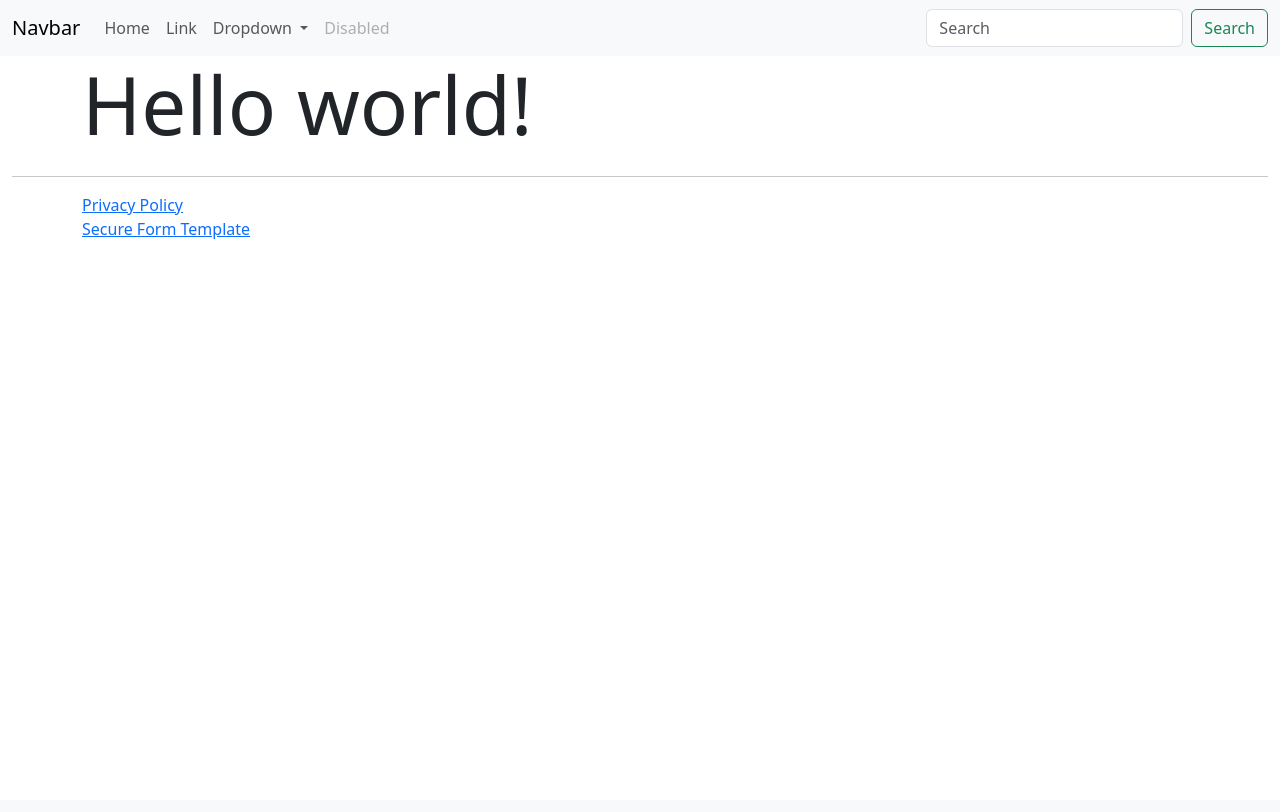
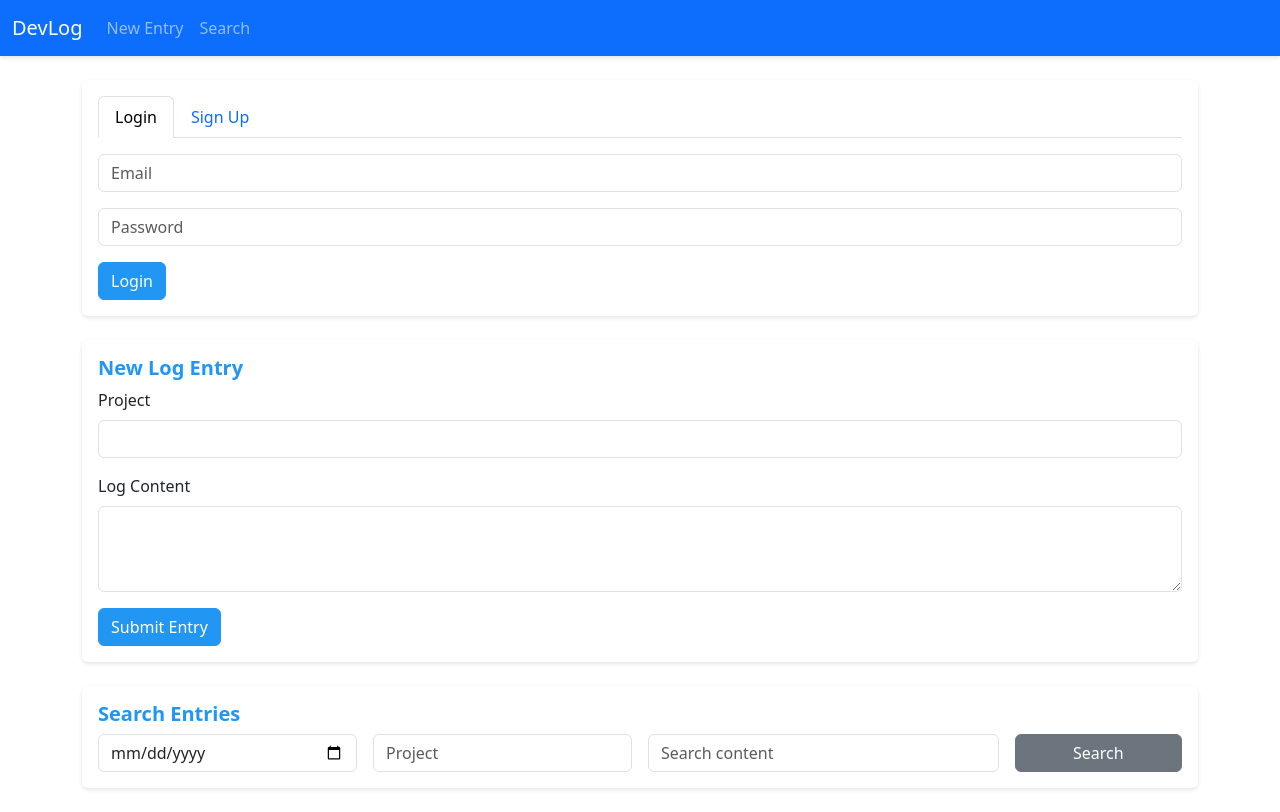
Before and after one commit to TempeHS/2025SE_Elliott.P_HSC, a Flask app: page / in a window 1280 px wide. Before the commit the page ends 239 px from the top, so only its background shows below. Run offline with Flask 3, Linux system fonts and the light colour scheme; some libraries are stand-ins or nearby versions.

Commit message:
rough template

```diff
--- a/main.py
+++ b/main.py
@@ -1,90 +1,132 @@
-from flask import Flask
-from flask import redirect
-from flask import render_template
-from flask import request
-from flask import jsonify
-import requests
-from flask_wtf import CSRFProtect
-from flask_csp.csp import csp_header
-import logging
+import os
+from flask import Flask, render_template, request, jsonify, session
+from flask_sqlalchemy import SQLAlchemy
+from flask_wtf.csrf import CSRFProtect
+from models import db, LogEntry, User
+from werkzeug.security import generate_password_hash, check_password_hash
+from datetime import datetime
 
-import userManagement as dbHandler
+app = Flask(__name__)
+app.config['SECRET_KEY'] = os.urandom(24)
 
-# Code snippet for logging a message
-# app.logger.critical("message")
+# Database setup
+basedir = os.path.abspath(os.path.dirname(__file__))
+os.makedirs('.databaseFiles', exist_ok=True)
+db_path = os.path.join(basedir, '.databaseFiles', 'devlog.db')
+app.config['SQLALCHEMY_DATABASE_URI'] = f'sqlite:///{db_path}'
+app.config['SQLALCHEMY_TRACK_MODIFICATIONS'] = False
 
-app_log = logging.getLogger(__name__)
-logging.basicConfig(
-    filename="security_log.log",
-    encoding="utf-8",
-    level=logging.DEBUG,
-    format="%(asctime)s %(message)s",
-)
+csrf = CSRFProtect(app)
+db.init_app(app)
 
-# Generate a unique basic 16 key: https://acte.ltd/utils/randomkeygen
-app = Flask(__name__)
-app.secret_key = b"_53oi3uriq9pifpff;apl"
-csrf = CSRFProtect(app)
+@app.route('/')
+def index():
+    return render_template('index.html')
 
+@app.route('/api/signup', methods=['POST'])
+def signup():
+    data = request.get_json()
 
-# Redirect index.html to domain root for consistent UX
-@app.route("/index", methods=["GET"])
-@app.route("/index.htm", methods=["GET"])
-@app.route("/index.asp", methods=["GET"])
-@app.route("/index.php", methods=["GET"])
-@app.route("/index.html", methods=["GET"])
-def root():
-    return redirect("/", 302)
+    if User.query.filter_by(email=data['email']).first():
+        return jsonify({'error': 'Email already registered'}), 400
 
+    user = User(
+        email=data['email'],
+        password_hash=generate_password_hash(data['password'])
+    )
+    db.session.add(user)
+    db.session.commit()
 
-@app.route("/", methods=["POST", "GET"])
-@csp_header(
-    {
-        # Server Side CSP is consistent with meta CSP in layout.html
-        "base-uri": "'self'",
-        "default-src": "'self'",
-        "style-src": "'self'",
-        "script-src": "'self'",
-        "img-src": "'self' data:",
-        "media-src": "'self'",
-        "font-src": "'self'",
-        "object-src": "'self'",
-        "child-src": "'self'",
-        "connect-src": "'self'",
-        "worker-src": "'self'",
-        "report-uri": "/csp_report",
-        "frame-ancestors": "'none'",
-        "form-action": "'self'",
-        "frame-src": "'none'",
-    }
-)
-def index():
-    return render_template("/index.html")
+    session['user_id'] = user.id
+    return jsonify({'message': 'Registration successful'})
 
+@app.route('/api/login', methods=['POST'])
+def login():
+    data = request.get_json()
+    user = User.query.filter_by(email=data['email']).first()
 
-@app.route("/privacy.html", methods=["GET"])
-def privacy():
-    return render_template("/privacy.html")
+    if user and check_password_hash(user.password_hash, data['password']):
+        session['user_id'] = user.id
+        return jsonify({'message': 'Login successful'})
 
+    return jsonify({'error': 'Invalid credentials'}), 401
 
-# example CSRF protected form
-@app.route("/form.html", methods=["POST", "GET"])
-def form():
-    if request.method == "POST":
-        email = request.form["email"]
-        text = request.form["text"]
-        return render_template("/form.html")
-    else:
-        return render_template("/form.html")
+@app.route('/api/logout', methods=['POST'])
+def logout():
+    session.pop('user_id', None)
+    return jsonify({'message': 'Logout successful'})
 
+@app.route('/api/user')
+def get_user():
+    if 'user_id' in session:
+        user = User.query.get(session['user_id'])
+        return jsonify({'email': user.email})
+    return jsonify({'error': 'Not authenticated'}), 401
 
-# Endpoint for logging CSP violations
-@app.route("/csp_report", methods=["POST"])
-@csrf.exempt
-def csp_report():
-    app.logger.critical(request.data.decode())
-    return "done"
+@app.route('/api/entries', methods=['POST'])
+def create_entry():
+    if 'user_id' not in session:
+        return jsonify({'error': 'Unauthorized'}), 401
 
+    data = request.get_json()
+    entry = LogEntry(
+        project=data['project'],
+        content=data['content'],
+        developer_id=session['user_id'],
+        timestamp=datetime.utcnow()
+    )
 
-if __name__ == "__main__":
-    app.run(debug=True, host="0.0.0.0", port=5000)
+    db.session.add(entry)
+    db.session.commit()
+
+    return jsonify({
+        'id': entry.id,
+        'project': entry.project,
+        'content': entry.content,
+        'timestamp': entry.timestamp.isoformat(),
+        'developer': entry.developer.email
+    })
+
+@app.route('/api/entries/search', methods=['GET'])
+def search_entries():
+    query = LogEntry.query
+
+    if 'date' in request.args:
+        date = datetime.strptime(request.args['date'], '%Y-%m-%d')
+        query = query.filter(db.func.date(LogEntry.timestamp) == date.date())
+
+    if 'project' in request.args:
+        query = query.filter(LogEntry.project.ilike(f"%{request.args['project']}%"))
+
+    if 'content' in request.args:
+        query = query.filter(LogEntry.content.ilike(f"%{request.args['content']}%"))
+
+    entries = query.order_by(LogEntry.timestamp.desc()).all()
+
+    return jsonify([{
+        'id': entry.id,
+        'project': entry.project,
+        'content': entry.content,
+        'timestamp': entry.timestamp.isoformat(),
+        'developer': entry.developer.email
+    } for entry in entries])
+
+@app.route('/api/entries/<int:entry_id>', methods=['DELETE'])
+def delete_entry(entry_id):
+    if 'user_id' not in session:
+        return jsonify({'error': 'Unauthorized'}), 401
+
+    entry = LogEntry.query.get_or_404(entry_id)
+
+    if entry.developer_id != session['user_id']:
+        return jsonify({'error': 'Unauthorized'}), 403
+
+    db.session.delete(entry)
+    db.session.commit()
+
+    return jsonify({'message': 'Entry deleted successfully'})
+
+if __name__ == '__main__':
+    with app.app_context():
+        db.create_all()
+    app.run(debug=True)
--- a/static/css/style.css
+++ b/static/css/style.css
@@ -1,13 +1,40 @@
-*   {
-
-}
-body {
-
-}
-.container {
-
+.card {
+    box-shadow: 0 2px 4px rgba(0,0,0,0.1);
+    border: none;
 }
 
-.row {
+.card-title {
+    color: #2196f3;
+    font-weight: 600;
+}
 
+.form-control:focus {
+    border-color: #2196f3;
+    box-shadow: 0 0 0 0.2rem rgba(33, 150, 243, 0.25);
 }
+
+.btn-primary {
+    background-color: #2196f3;
+    border-color: #2196f3;
+}
+
+.btn-primary:hover {
+    background-color: #1976d2;
+    border-color: #1976d2;
+}
+
+.navbar {
+    box-shadow: 0 2px 4px rgba(0,0,0,0.1);
+}
+
+#entriesList .card {
+    transition: transform 0.2s;
+}
+
+#entriesList .card:hover {
+    transform: translateY(-2px);
+}
+
+.text-muted {
+    font-size: 0.9rem;
+}
--- a/static/js/app.js
+++ b/static/js/app.js
@@ -1,3 +1,7 @@
+import { Auth } from './auth.js';
+import { LogEntry } from './logEntry.js';
+
+
 if ("serviceWorker" in navigator) {
   window.addEventListener("load", function () {
     navigator.serviceWorker
@@ -23,3 +27,15 @@ document.addEventListener("DOMContentLoaded", function () {
     }
   });
 });
+
+//AI >>
+
+
+document.addEventListener('DOMContentLoaded', () => {
+    const auth = new Auth();
+    const logEntry = new LogEntry();
+
+    // Check authentication status
+    auth.checkAuthStatus();
+});
+// << AI
--- /dev/null
+++ b/static/js/auth.js
@@ -0,0 +1,125 @@
+export class Auth {
+    constructor() {
+        this.setupUI();
+        this.bindEvents();
+    }
+
+    setupUI() {
+        const authSection = document.getElementById('authSection');
+        authSection.innerHTML = `
+            <div class="card" id="authCard">
+                <div class="card-body">
+                    <ul class="nav nav-tabs" role="tablist">
+                        <li class="nav-item">
+                            <a class="nav-link active" data-bs-toggle="tab" href="#login">Login</a>
+                        </li>
+                        <li class="nav-item">
+                            <a class="nav-link" data-bs-toggle="tab" href="#signup">Sign Up</a>
+                        </li>
+                    </ul>
+                    <div class="tab-content mt-3">
+                        <div class="tab-pane fade show active" id="login">
+                            <form id="loginForm">
+                                <div class="mb-3">
+                                    <input type="email" class="form-control" placeholder="Email" required>
+                                </div>
+                                <div class="mb-3">
+                                    <input type="password" class="form-control" placeholder="Password" required>
+                                </div>
+                                <button type="submit" class="btn btn-primary">Login</button>
+                            </form>
+                        </div>
+                        <div class="tab-pane fade" id="signup">
+                            <form id="signupForm">
+                                <div class="mb-3">
+                                    <input type="email" class="form-control" placeholder="Email" required>
+                                </div>
+                                <div class="mb-3">
+                                    <input type="password" class="form-control" placeholder="Password" required>
+                                </div>
+                                <button type="submit" class="btn btn-primary">Sign Up</button>
+                            </form>
+                        </div>
+                    </div>
+                </div>
+            </div>
+        `;
+    }
+
+    bindEvents() {
+        document.getElementById('loginForm').addEventListener('submit', (e) => {
+            e.preventDefault();
+            this.login(e.target);
+        });
+
+        document.getElementById('signupForm').addEventListener('submit', (e) => {
+            e.preventDefault();
+            this.signup(e.target);
+        });
+    }
+
+    async login(form) {
+        const data = {
+            email: form.querySelector('input[type="email"]').value,
+            password: form.querySelector('input[type="password"]').value
+        };
+
+        try {
+            const response = await fetch('/api/login', {
+                method: 'POST',
+                headers: {
+                    'Content-Type': 'application/json',
+                    'X-CSRFToken': document.querySelector('meta[name="csrf-token"]').content
+                },
+                body: JSON.stringify(data)
+            });
+
+            if (response.ok) {
+                window.location.reload();
+            }
+        } catch (error) {
+            console.error('Login error:', error);
+        }
+    }
+
+    async signup(form) {
+        const data = {
+            email: form.querySelector('input[type="email"]').value,
+            password: form.querySelector('input[type="password"]').value
+        };
+
+        try {
+            const response = await fetch('/api/signup', {
+                method: 'POST',
+                headers: {
+                    'Content-Type': 'application/json',
+                    'X-CSRFToken': document.querySelector('meta[name="csrf-token"]').content
+                },
+                body: JSON.stringify(data)
+            });
+
+            if (response.ok) {
+                window.location.reload();
+            }
+        } catch (error) {
+            console.error('Signup error:', error);
+        }
+    }
+
+    async checkAuthStatus() {
+        const userInfo = document.getElementById('userInfo');
+        try {
+            const response = await fetch('/api/user');
+            if (response.ok) {
+                const data = await response.json();
+                document.getElementById('authSection').style.display = 'none';
+                userInfo.innerHTML = `
+                    <span>${data.email}</span>
+                    <button class="btn btn-outline-light ms-2" onclick="logout()">Logout</button>
+                `;
+            }
+        } catch (error) {
+            console.error('Auth check error:', error);
+        }
+    }
+}
--- /dev/null
+++ b/static/js/logEntry.js
@@ -0,0 +1,127 @@
+export class LogEntry {
+    constructor() {
+        this.setupUI();
+        this.bindEvents();
+    }
+
+    setupUI() {
+        const logEntriesDiv = document.getElementById('logEntries');
+        logEntriesDiv.innerHTML = `
+            <div class="row">
+                <div class="col-12 mb-4">
+                    <div class="card">
+                        <div class="card-body">
+                            <h5 class="card-title">New Log Entry</h5>
+                            <form id="newEntryForm">
+                                <div class="mb-3">
+                                    <label for="project" class="form-label">Project</label>
+                                    <input type="text" class="form-control" id="project" required pattern="^[a-zA-Z0-9-_]+$">
+                                </div>
+                                <div class="mb-3">
+                                    <label for="content" class="form-label">Log Content</label>
+                                    <textarea class="form-control" id="content" rows="3" required maxlength="1000"></textarea>
+                                </div>
+                                <button type="submit" class="btn btn-primary">Submit Entry</button>
+                            </form>
+                        </div>
+                    </div>
+                </div>
+
+                <div class="col-12">
+                    <div class="card">
+                        <div class="card-body">
+                            <h5 class="card-title">Search Entries</h5>
+                            <div class="row g-3">
+                                <div class="col-md-3">
+                                    <input type="date" class="form-control" id="searchDate">
+                                </div>
+                                <div class="col-md-3">
+                                    <input type="text" class="form-control" id="searchProject" placeholder="Project">
+                                </div>
+                                <div class="col-md-4">
+                                    <input type="text" class="form-control" id="searchContent" placeholder="Search content">
+                                </div>
+                                <div class="col-md-2">
+                                    <button class="btn btn-secondary w-100" id="searchButton">Search</button>
+                                </div>
+                            </div>
+                        </div>
+                    </div>
+                </div>
+
+                <div class="col-12 mt-4">
+                    <div id="entriesList"></div>
+                </div>
+            </div>
+        `;
+    }
+
+    bindEvents() {
+        document.getElementById('newEntryForm').addEventListener('submit', (e) => {
+            e.preventDefault();
+            this.createEntry();
+        });
+
+        document.getElementById('searchButton').addEventListener('click', () => {
+            this.searchEntries();
+        });
+    }
+
+    async createEntry() {
+        const project = document.getElementById('project').value;
+        const content = document.getElementById('content').value;
+        const timestamp = new Date().toISOString();
+
+        try {
+            const response = await fetch('/api/entries', {
+                method: 'POST',
+                headers: {
+                    'Content-Type': 'application/json',
+                    'X-CSRFToken': document.querySelector('meta[name="csrf-token"]').content
+                },
+                body: JSON.stringify({ project, content, timestamp })
+            });
+
+            if (response.ok) {
+                document.getElementById('newEntryForm').reset();
+                this.displayEntries(await response.json());
+            }
+        } catch (error) {
+            console.error('Error creating entry:', error);
+        }
+    }
+
+    async searchEntries() {
+        const date = document.getElementById('searchDate').value;
+        const project = document.getElementById('searchProject').value;
+        const content = document.getElementById('searchContent').value;
+
+        const params = new URLSearchParams();
+        if (date) params.append('date', date);
+        if (project) params.append('project', project);
+        if (content) params.append('content', content);
+
+        try {
+            const response = await fetch(`/api/entries/search?${params}`);
+            if (response.ok) {
+                this.displayEntries(await response.json());
+            }
+        } catch (error) {
+            console.error('Error searching entries:', error);
+        }
+    }
+
+    displayEntries(entries) {
+        const entriesList = document.getElementById('entriesList');
+        entriesList.innerHTML = entries.map(entry => `
+            <div class="card mb-3">
+                <div class="card-body">
+                    <h6 class="card-subtitle mb-2 text-muted">
+                        Project: ${entry.project} | Date: ${new Date(entry.timestamp).toLocaleString()}
+                    </h6>
+                    <p class="card-text">${entry.content}</p>
+                </div>
+            </div>
+        `).join('');
+    }
+}
--- a/static/js/serviceWorker.js
+++ b/static/js/serviceWorker.js
@@ -1,60 +1,22 @@
-const assets = [
-    "/",
-    "static/css/style.css",
-    "static/css/style.css/bootstrap.min.css",
-    "static/js/bootstrap.bundle.min.js",
-    "static/js/app.js",
-    "static/images/logo.png",
-    "static/images/favicon.jpg",
-    "static/icons/icon-128x128.png",
-    "static/icons/icon-192x192.png",
-    "static/icons/icon-384x384.png",
-    "static/icons/icon-512x512.png",
-    "static/icons/desktop_screenshot.png",
-    "static/icons/mobile_screenshot.png"
-  ];
+const CACHE_NAME = 'devlog-v1';
+const URLS_TO_CACHE = [
+    '/',
+    '/static/css/styles.css',
+    '/static/js/app.js',
+    '/static/js/auth.js',
+    '/static/js/logEntry.js'
+];
 
-const CATALOGUE_ASSETS = "catalogue-assets";
-
-self.addEventListener("install", (installEvt) => {
-  installEvt.waitUntil(
-    caches
-      .open(CATALOGUE_ASSETS)
-      .then((cache) => {
-        console.log(cache)
-        cache.addAll(assets);
-      })
-      .then(self.skipWaiting())
-      .catch((e) => {
-        console.log(e);
-      })
-  );
+self.addEventListener('install', event => {
+    event.waitUntil(
+        caches.open(CACHE_NAME)
+            .then(cache => cache.addAll(URLS_TO_CACHE))
+    );
 });
 
-self.addEventListener("activate", function (evt) {
-  evt.waitUntil(
-    caches
-      .keys()
-      .then((keyList) => {
-        return Promise.all(
-          keyList.map((key) => {
-            if (key === CATALOGUE_ASSETS) {
-              console.log("Removed old cache from", key);
-              return caches.delete(key);
-            }
-          })
-        );
-      })
-      .then(() => self.clients.claim())
-  );
+self.addEventListener('fetch', event => {
+    event.respondWith(
+        caches.match(event.request)
+            .then(response => response || fetch(event.request))
+    );
 });
-
-self.addEventListener("fetch", function (evt) {
-  evt.respondWith(
-    fetch(evt.request).catch(() => {
-      return caches.open(CATALOGUE_ASSETS).then((cache) => {
-        return cache.match(evt.request);
-      });
-    })
-  );
-})
--- /dev/null
+++ b/templates/base.html
@@ -0,0 +1,29 @@
+<!DOCTYPE html>
+<html lang="en">
+<head>
+    <meta charset="UTF-8">
+    <meta http-equiv="X-UA-Compatible" content="IE=edge">
+    <meta name="viewport" content="width=device-width, initial-scale=1.0">
+    <meta http-equiv="Content-Security-Policy" content="default-src 'self' https://cdn.jsdelivr.net; style-src 'self' https://cdn.jsdelivr.net; script-src 'self' https://cdn.jsdelivr.net; frame-src 'none';">
+    <meta name="csrf-token" content="{{ csrf_token() }}">
+    <title>{% block title %}{% endblock %} - DevLog</title>
+    <link href="https://cdn.jsdelivr.net/npm/bootstrap@5.3.2/dist/css/bootstrap.min.css" rel="stylesheet" integrity="sha384-T3c6CoIi6uLrA9TneNEoa7RxnatzjcDSCmG1MXxSR1GAsXEV/Dwwykc2MPK8M2HN" crossorigin="anonymous">
+    <link rel="manifest" href="{{ url_for('static', filename='manifest.json') }}">
+    <link rel="stylesheet" href="{{ url_for('static', filename='css/style.css') }}">
+    {% block head %}{% endblock %}
+</head>
+<body>
+    <header class="bg-primary">
+        <nav class="navbar navbar-expand-lg navbar-dark">
+            {% block nav %}{% endblock %}
+        </nav>
+    </header>
+
+    <main class="container mt-4">
+        {% block content %}{% endblock %}
+    </main>
+
+    <script src="https://cdn.jsdelivr.net/npm/bootstrap@5.3.2/dist/js/bootstrap.bundle.min.js" integrity="sha384-C6RzsynM9kWDrMNeT87bh95OGNyZPhcTNXj1NW7RuBCsyN/o0jlpcV8Qyq46cDfL" crossorigin="anonymous"></script>
+    <script src="{{ url_for('static', filename='js/app.js') }}" type="module"></script>
+</body>
+</html>
--- a/templates/index.html
+++ b/templates/index.html
@@ -1,11 +1,29 @@
-{% extends 'layout.html' %}
-{% block content %}
-<div class="container">
-    <div class="row">
-        <h1 class="display-1">Hello world!</h1>
-    </div>
-    <div class="row">
+{% extends "base.html" %}
 
+{% block title %}Developer Log{% endblock %}
+
+{% block nav %}
+<div class="container-fluid">
+    <a class="navbar-brand" href="#">DevLog</a>
+    <button class="navbar-toggler" type="button" data-bs-toggle="collapse" data-bs-target="#navbarNav">
+        <span class="navbar-toggler-icon"></span>
+    </button>
+    <div class="collapse navbar-collapse" id="navbarNav">
+        <ul class="navbar-nav me-auto">
+            <li class="nav-item">
+                <a class="nav-link" href="#" id="newEntryNav">New Entry</a>
+            </li>
+            <li class="nav-item">
+                <a class="nav-link" href="#" id="searchNav">Search</a>
+            </li>
+        </ul>
+        <div id="userInfo" class="navbar-text">
+        </div>
     </div>
 </div>
 {% endblock %}
+
+{% block content %}
+<div id="authSection" class="mb-4"></div>
+<div id="logEntries"></div>
+{% endblock %}
```
Also changed, not shown: __init__.py (added, +17 -0 lines), models/__init__.py (added, +17 -0 lines), requirements.txt (+4 -4 lines), .databaseFiles/myQueries.sql (deleted), static/images/favicon.ico (added), static/images/favicon.png (deleted), static/images/logo.png, 3 other files.
